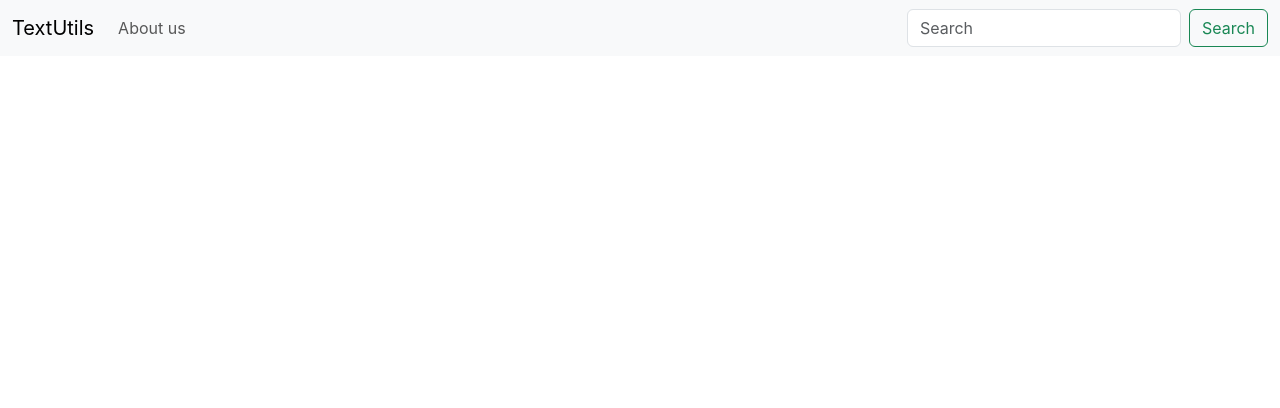
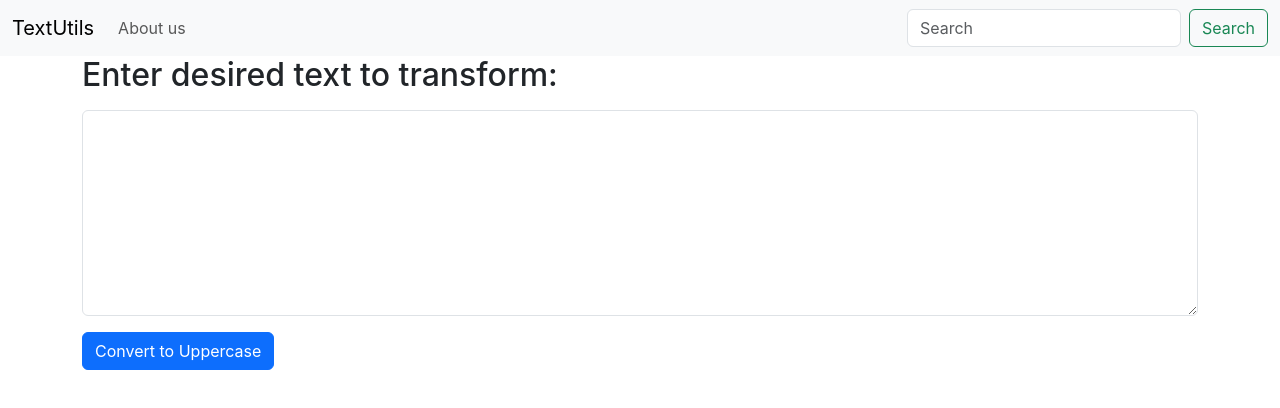
Before and after one commit to vedant-28/text-utils, a React (Create React App) app: page / in a window 1280 px wide. Shown: the top 408 px of the page. Built offline with nearby package versions, Linux system fonts and the light colour scheme.

Commit message:
Text utils video 7

```diff
--- a/src/App.js
+++ b/src/App.js
@@ -1,10 +1,14 @@
-import './App.css';
-import Navbar from './components/Navbar';
+import "./App.css";
+import Navbar from "./components/Navbar";
+import Textform from "./components/Textform";
 
 function App() {
   return (
     <>
-    <Navbar title="TextUtils" aboutText="About us" />
+      <Navbar title="TextUtils" aboutText="About us" />
+      <div className="container">
+        <Textform heading="Enter desired text to transform: " />
+      </div>
     </>
   );
 }
--- /dev/null
+++ b/src/components/Textform.js
@@ -0,0 +1,23 @@
+import React, {useState} from "react";
+
+export default function Textform(props) {
+    const [text, setText] = useState();
+    const handleOnChange = (e) => {
+        console.log("Change detected!");
+        setText(e.target.value);
+    }
+    const handleUppercaseClick = () => {
+        console.log("Clicked on Uppercase!");
+        let newText = text.toUpperCase();
+        setText(newText);
+    }
+  return (
+    <div>
+      <h2>{props.heading}</h2>
+      <div className="mb-3 my-3">
+        <textarea className="form-control" value={text} onChange={handleOnChange} id="myBox" rows="8"></textarea>
+      </div>
+      <button className="btn btn-primary" onClick={handleUppercaseClick}>Convert to Uppercase</button>
+    </div>
+  );
+}
```
